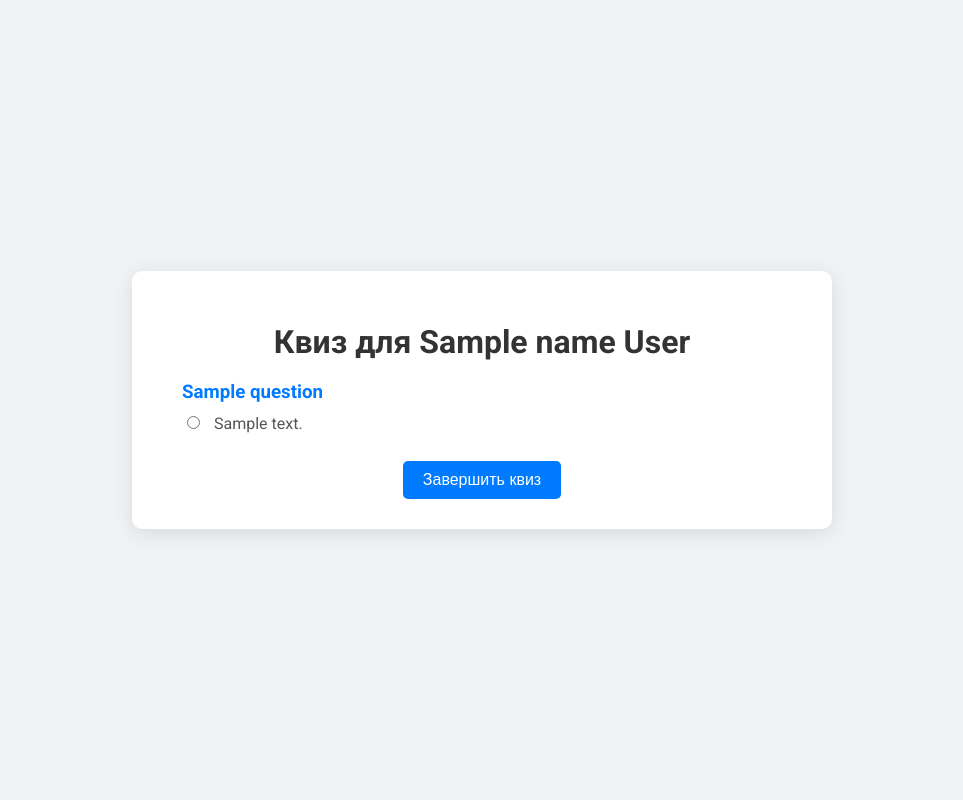
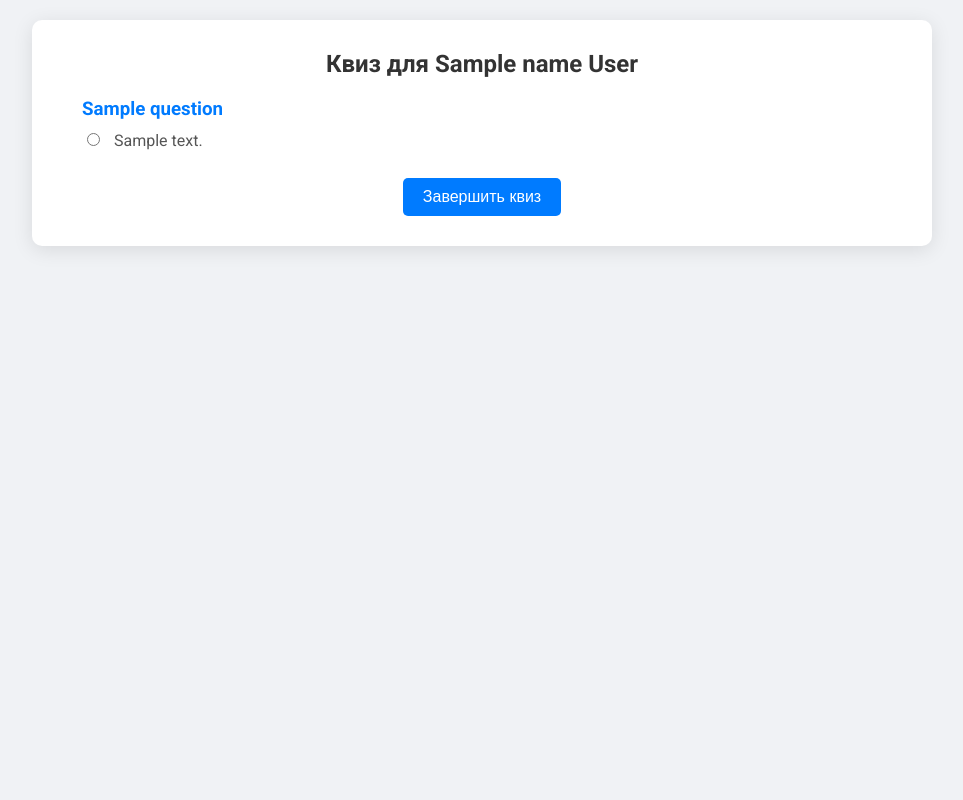
Before and after one commit to djp1-hub/dataengineer-quiz, a Flask app: template app/templates/quiz.html in a window 1280 px wide. Shown: the whole page, without its empty margins (158-1121 px from the left). Run offline with Flask 3, Linux system fonts and the light colour scheme; the template is opened without the code that fills it: most values are stand-ins (such as "Sample title", 1, 10 or a date in 2020); parts of the project's set-up code (start-up, migrations or seed data) failed here and were passed over.

Commit message:
Добавили красоты

```diff
--- a/app/templates/quiz.html
+++ b/app/templates/quiz.html
@@ -10,8 +10,8 @@
             background: #f0f2f5;
             display: flex;
             justify-content: center;
-            align-items: center;
-            height: 100vh;
+            align-items: flex-start;
+            padding: 20px;
             margin: 0;
         }
 
@@ -21,13 +21,15 @@
             box-shadow: 0 4px 20px rgba(0, 0, 0, 0.1);
             border-radius: 10px;
             text-align: center;
-            max-width: 600px;
+            max-width: 800px;
             width: 100%;
         }
 
         h1 {
+            margin-top: 0;
             margin-bottom: 20px;
             color: #333;
+            font-size: 24px;
         }
 
         h3 {
```
